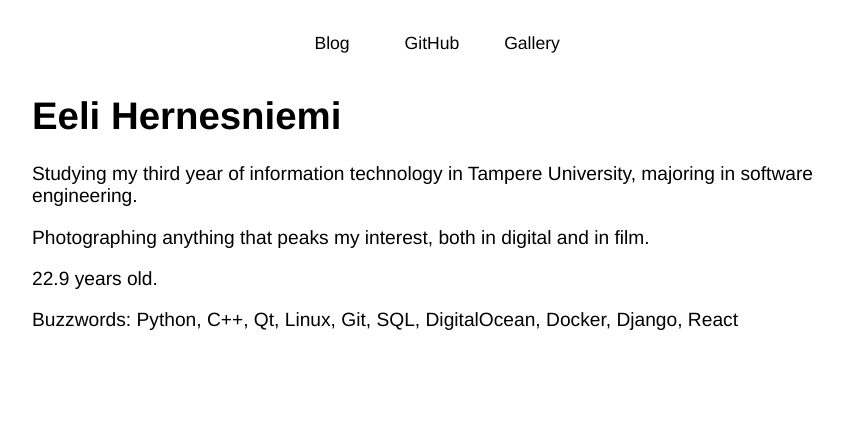
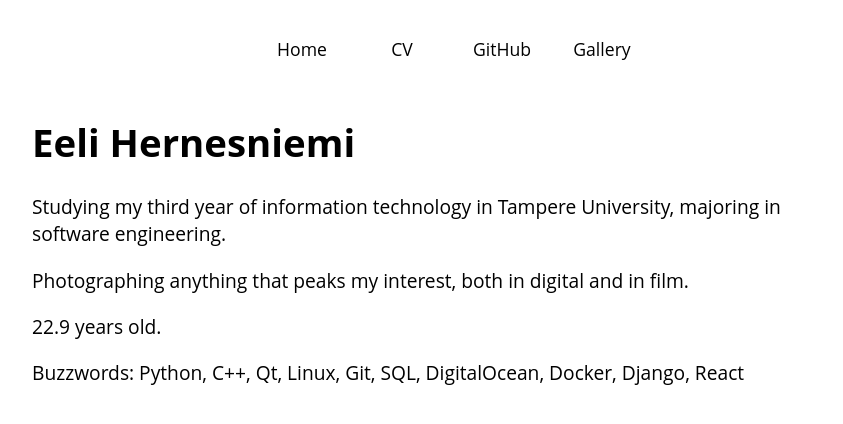
Before and after one commit to eltsu7/react-website, a React (Create React App) app: page / in a window 1280 px wide. Shown: the top 424 px of the page, without its empty margins (208-1051 px from the left). Built offline with nearby package versions, Linux system fonts and the light colour scheme.

Commit message:
started working on cv page

```diff
--- a/package.json
+++ b/package.json
@@ -9,6 +9,7 @@
     "@testing-library/user-event": "^7.1.2",
     "react": "^16.12.0",
     "react-dom": "^16.12.0",
+    "react-router-dom": "^5.2.0",
     "react-scripts": "3.3.0"
   },
   "scripts": {
--- a/src/About.js
+++ b/src/About.js
@@ -1,22 +1,9 @@
 import React from 'react'
-import './css/About.css'
 
 
 export default function About() {
     return (
         <div class="content-container">
-            <header>
-                <li>
-                    <a id='link' href="http://eelih.fi/blog/">Blog</a>
-                </li>
-                <li>
-                    <a id='link' target="_blank" rel="noopener noreferrer" href="https://github.com/eltsu7/">GitHub</a>
-                </li>
-                <li>
-                    <a id='link' target="_blank" rel="noopener noreferrer" href="https://eeli.kuvat.fi/">Gallery</a>
-                </li>
-            </header>
-
             <main>
                 <h1>Eeli Hernesniemi</h1>
                 <p>Studying my third year of information technology in Tampere University, majoring in software engineering.</p>
@@ -24,7 +11,6 @@ export default function About() {
                 <p>{ calculateAge() } years old.</p>
                 <p>Buzzwords: Python, C++, Qt, Linux, Git, SQL, DigitalOcean, Docker, Django, React</p>
             </main>
-
         </div>
     )
 }
@@ -36,9 +22,6 @@ function calculateAge() {
     // age in milliseconds
     var ageMs = Date.now() - birthday.getTime();
 
-    // age in years
-    var age = ageMs / year;
-
-    // floored to 1 decimal
-    return Math.floor( age * 10 ) / 10;
+    // age in years, floored to 1 decimal
+    return Math.floor( (ageMs / year) * 10 ) / 10;
 }
--- a/src/App.js
+++ b/src/App.js
@@ -1,11 +1,45 @@
 import React from 'react'
 import About from './About.js'
+import CV from './CV.js'
+import './css/App.css'
+import {
+  BrowserRouter as Router,
+  Switch,
+  Route,
+  Link
+} from "react-router-dom";
 
 function App() {
   return (
-    <>
-      <About />
-    </>
+    <Router>
+      <div>
+        <nav class='content-container'>
+          <ul>
+            <li class="link-item">
+              <Link to="/" id='link'>Home</Link>
+            </li>
+            <li class="link-item">
+              <Link to="/CV" id='link'>CV</Link>
+            </li>
+            <li class="link-item">
+              <a id='link' target="_blank" rel="noopener noreferrer" href="https://github.com/eltsu7/">GitHub</a>
+            </li>
+            <li class="link-item">
+              <a id='link' target="_blank" rel="noopener noreferrer" href="https://eeli.kuvat.fi/">Gallery</a>
+            </li>
+          </ul>
+        </nav>
+
+        <Switch>
+          <Route path="/CV">
+            <CV />
+          </Route>
+          <Route path="/">
+            <About />
+          </Route>
+        </Switch>
+      </div>
+    </Router>
   )
 }
 
--- /dev/null
+++ b/src/CV.js
@@ -0,0 +1,18 @@
+import React from 'react'
+
+
+export default function CV() {
+    return (
+        <div class="content-container">
+            <main>
+                <h1>CV</h1>
+
+                <h2>Elisa Oyj</h2>
+                <ul>
+                    <li>asd</li>
+                    <li>asd</li>
+                </ul>
+            </main>
+        </div>
+    )
+}
--- a/src/css/About.css
+++ b/src/css/App.css
@@ -1,5 +1,5 @@
 body {
-    font-family: 'Avenir', Helvetica, Arial, sans-serif;
+    font-family: 'Avenir', 'Open Sans', sans-serif;
     text-align: left;
     color: #000000;
     background-color: #ffffff;
@@ -11,7 +11,6 @@ body {
     display: grid;
     grid-template-rows: 1fr, 3fr;
     margin: auto;
-    padding: 10px;
 }
 
 main h1 {
@@ -23,14 +22,16 @@ main p {
     font-size: 1.2em;
 }
 
-header {
+nav {
     margin: auto;
     display: flex;
     flex-direction: row;
+    justify-content: center;
 }
 
-header li {
+.link-item {
     display: inline-block;
+    margin: auto;
 }
 
 #link {
@@ -44,6 +45,6 @@ header li {
     text-decoration: none;
 }
 
-header li:hover {
+#link:hover {
     background-color: #E6E6E6;
 }
```
Also changed, not shown: 1 other file (tests, documents, lock files or other folders).
